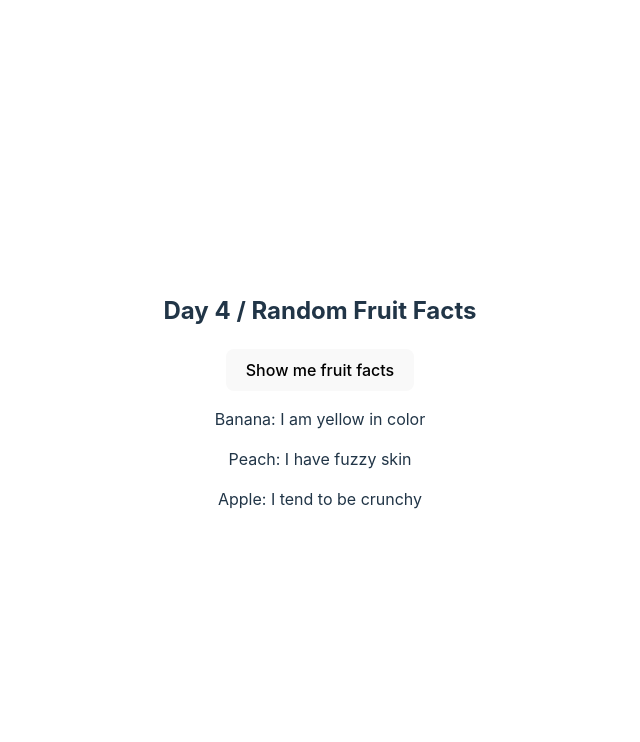
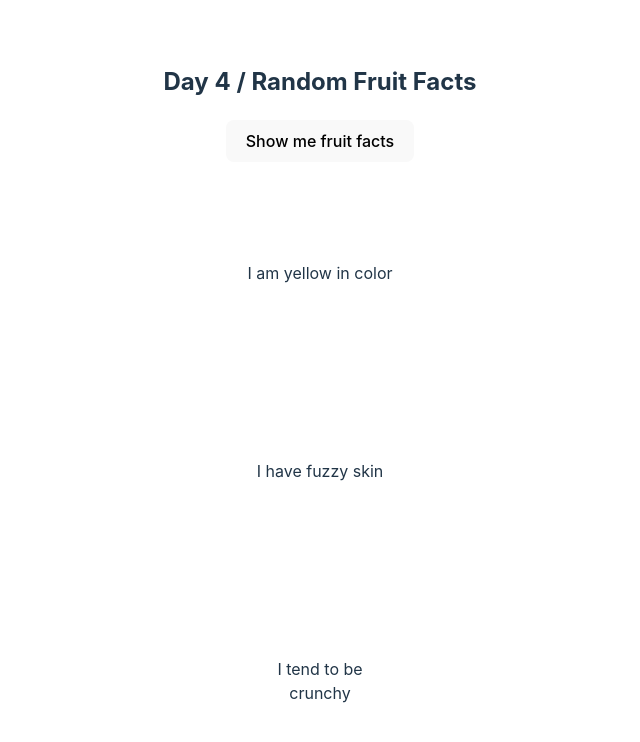
Before and after one commit to victorelgersma/day4_react_ts, a React (Vite) app: page / in a window 1280 px wide. Shown: the top 742 px of the page, without its empty margins (320-960 px from the left). Built offline with nearby package versions, Linux system fonts and the light colour scheme.

Commit message:
styled fruit facts

```diff
--- a/src/components/FruitFact.tsx
+++ b/src/components/FruitFact.tsx
@@ -3,11 +3,26 @@ type FruitFactProps = {
   fact: string;
 };
 const FruitFact = ({ fruit, fact }: FruitFactProps) => {
+  const outputStyle: React.CSSProperties = {
+    textAlign: "center",
+    fontSize: "calc(10px+2vmin)",
+    color: "white",
+  };
+
+  const divStyle: React.CSSProperties = {
+    width: "150px",
+    height: "150px",
+    border: "4px solid white",
+    display: "inline-block",
+    margin: "10px",
+    padding: "10px",
+  };
   return (
     <>
-      <p>
-        {fruit}: {fact}
-      </p>
+      <div style={divStyle}>
+        <h2 style={outputStyle}>{fruit}</h2>
+        <p>{fact}</p>
+      </div>
     </>
   );
 };
```
